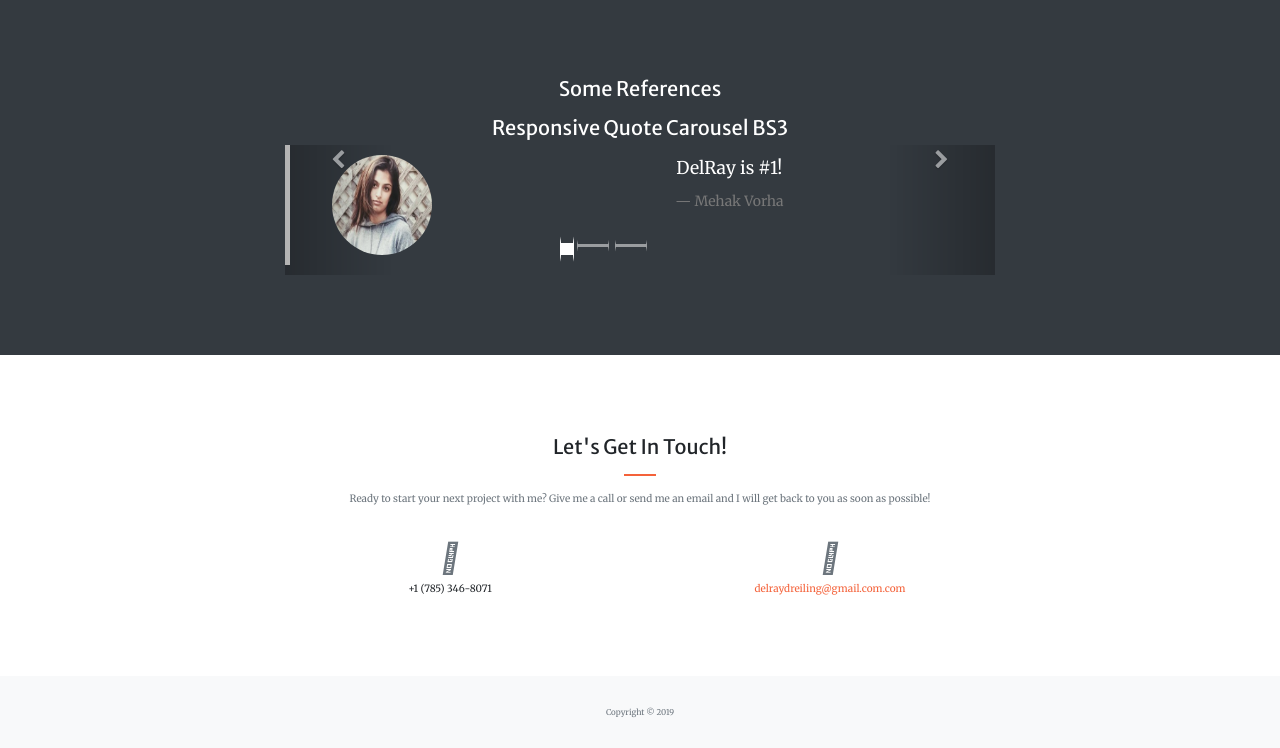
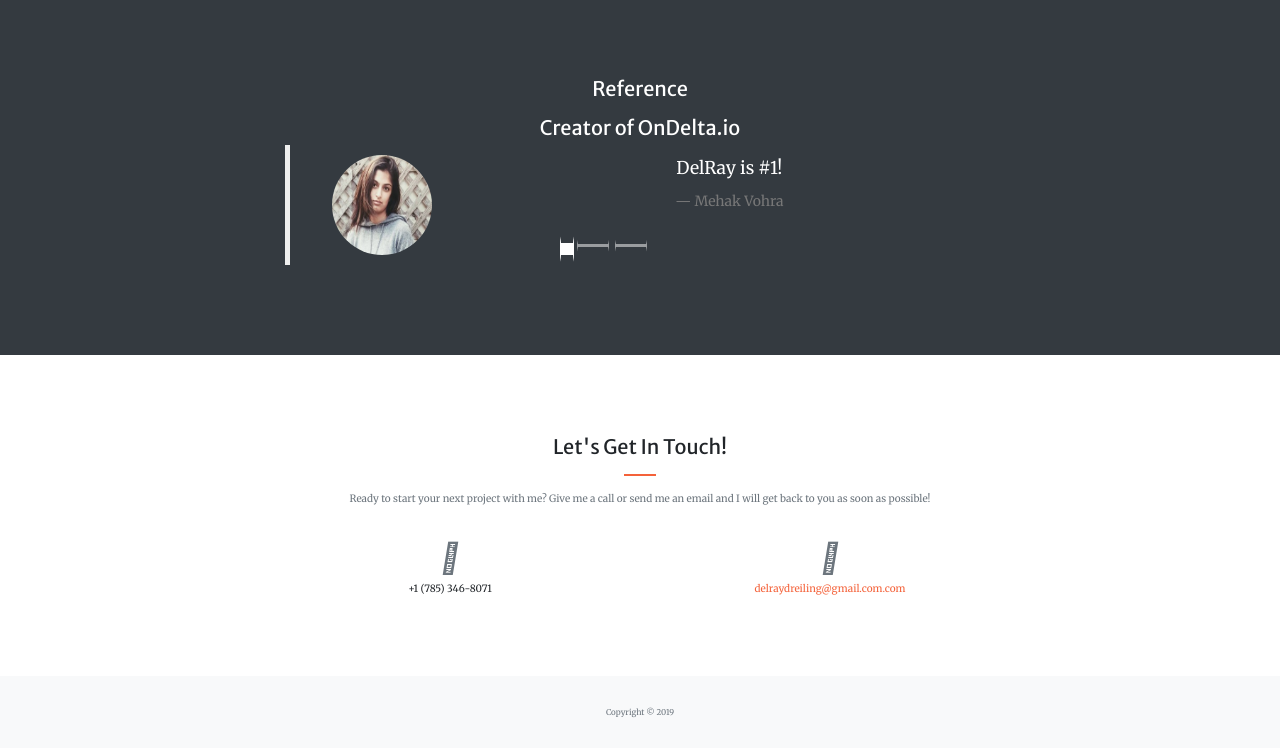
Before and after one commit to RoboDel/myWebsite, a plain HTML site: page index.html in a window 1280 px wide. Shown: the part 1930-2678 px from the top of the page. Drawn offline with nearby package versions, Linux system fonts and the light colour scheme; files that its build step writes are made by us from their sources.

Commit message:
going through changes

```diff
--- a/index.html
+++ b/index.html
@@ -293,11 +293,11 @@
     <!-- Call to Action Section -->
     <section class="page-section bg-dark text-white">
       <div class="container text-center">
-        <h2 class="mb-4">Some References</h2>
+        <h2 class="mb-4">Reference</h2>
         <div class="container">
           <div class="row">
             <div class="col-md-offset-2 col-md-8 text-center">
-              <h2>Responsive Quote Carousel BS3</h2>
+              <h2>Creator of OnDelta.io</h2>
             </div>
           </div>
           <div class="row">
@@ -336,28 +336,12 @@
                           <p>
                             DelRay is #1!
                           </p>
-                          <small>Mehak Vorha</small>
+                          <small>Mehak Vohra</small>
                         </div>
                       </div>
                     </blockquote>
                   </div>
-                  <!-- Quote 2 -->
-                </div>
 
-                <!-- Carousel Buttons Next/Prev -->
-                <a
-                  data-slide="prev"
-                  href="#quote-carousel"
-                  class="left carousel-control"
-                  ><i class="fa fa-chevron-left"></i
-                ></a>
-                <a
-                  data-slide="next"
-                  href="#quote-carousel"
-                  class="right carousel-control"
-                  ><i class="fa fa-chevron-right"></i
-                ></a>
-              </div>
             </div>
           </div>
         </div>
```
